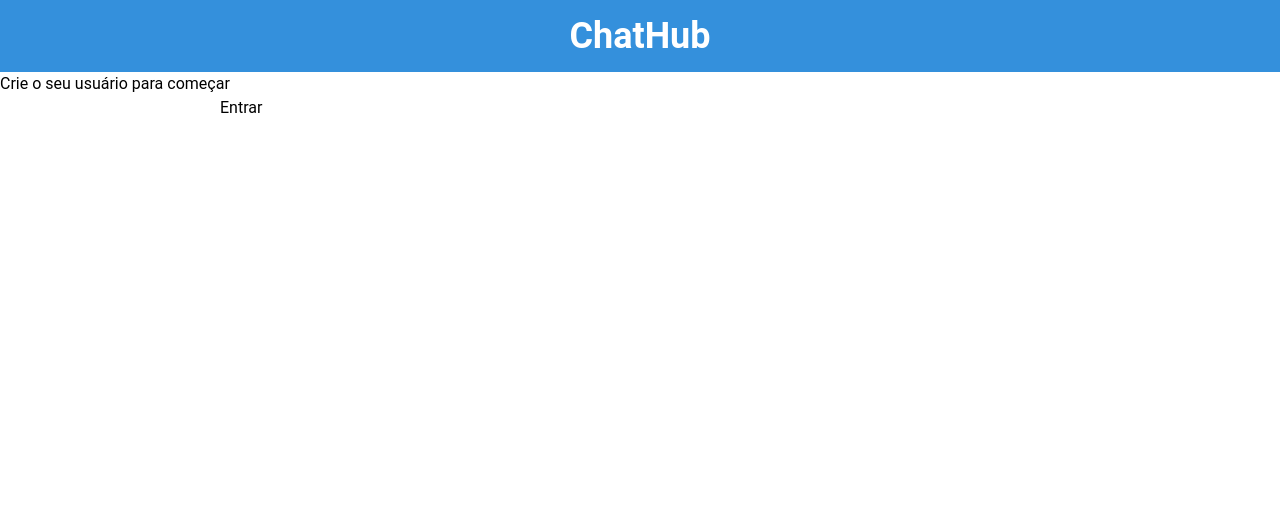
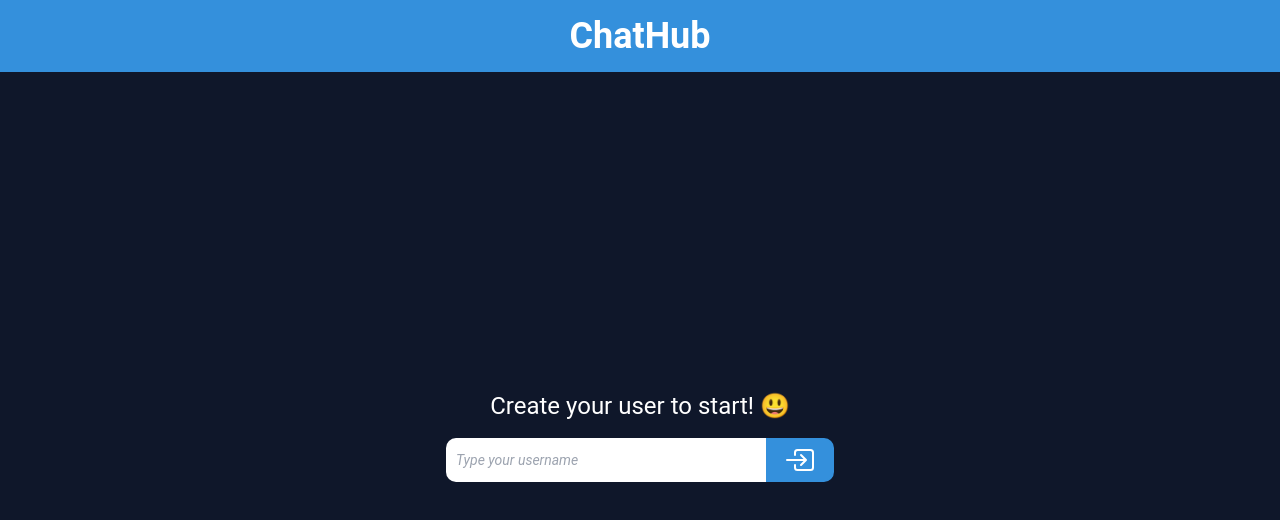
Before and after one commit to eobrunodias/chathub, a React (Vite) app in the folder fe/: page / in a window 1280 px wide. Shown: the top 520 px of the page. Built offline with nearby package versions, Linux system fonts and the light colour scheme.

Commit message:
chore: add sign-in SVG asset and update Login component UI

```diff
--- a/fe/src/components/Login.tsx
+++ b/fe/src/components/Login.tsx
@@ -1,5 +1,6 @@
 import { FormEvent, useContext } from "react"
 import { UserContext } from "../App"
+import { IoEnterOutline } from "react-icons/io5"
 
 export default function Login() {
   const { login } = useContext(UserContext)
@@ -10,14 +11,28 @@ export default function Login() {
     const name = formData.get("name")!.toString()
     login(name)
   }
-
   return (
-    <>
-      <h2>Crie o seu usuário para começar</h2>
-      <form className="inline-form" onSubmit={handleSubmit}>
-        <input type="text" name="name" id="name" required />
-        <button>Entrar</button>
-      </form>
-    </>
+    <div className="min-h-screen-minus-header flex flex-col justify-center items-center bg-slate-900">
+      <div className="px-4 w-full py-8 max-w-7xl my-0 mx-auto ">
+        <h2 className="text-2xl mb-4 text-white text-center">
+          Create your user to start! 😃
+        </h2>
+        <form className="inline-form" onSubmit={handleSubmit}>
+          <div className="flex justify-center">
+            <input
+              className="input-text"
+              type="text"
+              name="name"
+              id="name"
+              placeholder="Type your username"
+              required
+            />
+            <button className="btn-input-text">
+              <IoEnterOutline size={32} />
+            </button>
+          </div>
+        </form>
+      </div>
+    </div>
   )
 }
```
Also changed, not shown: fe/src/assets/sign-in.svg (added).
